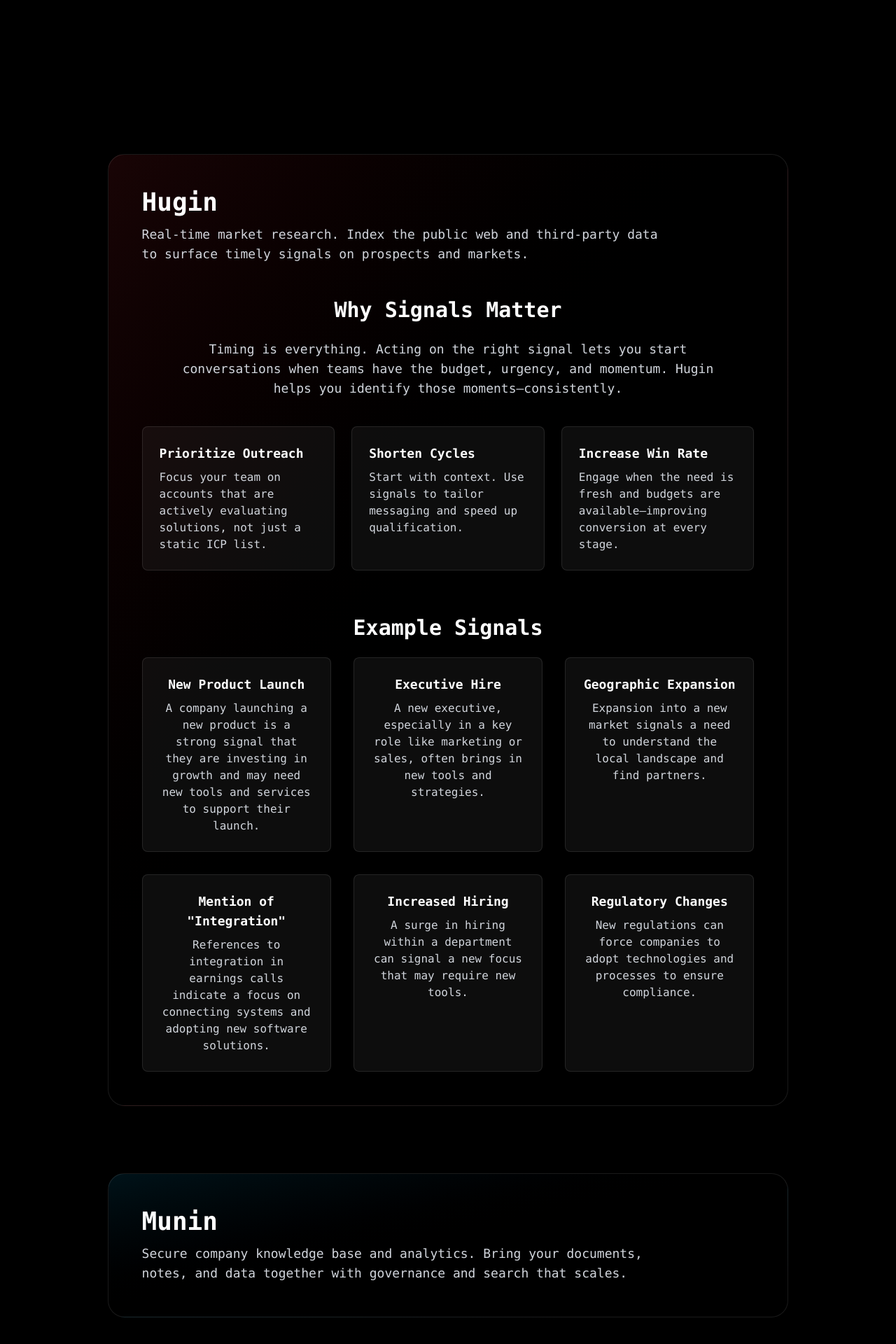
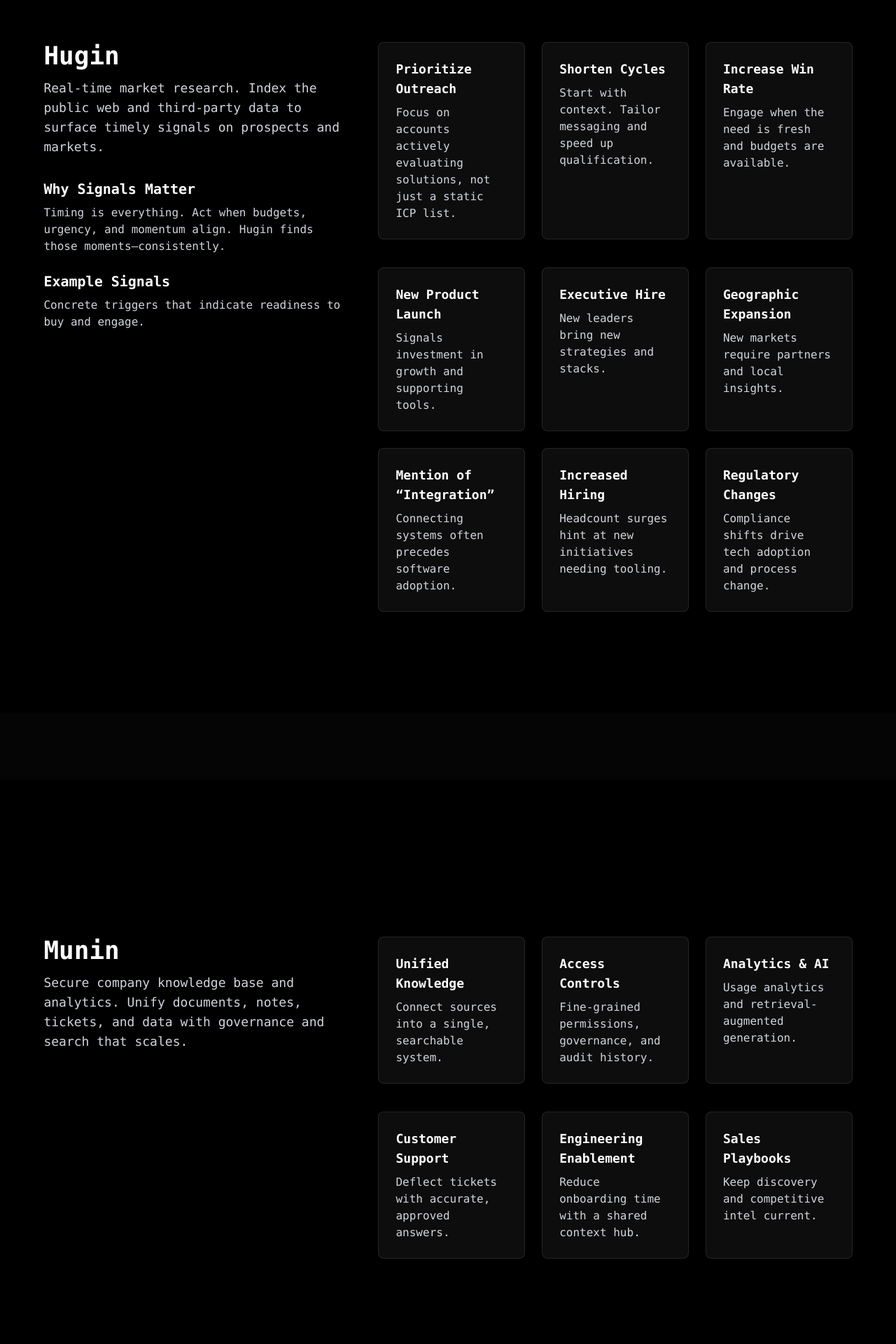
Before and after one commit to christianzmwang/allvitr, a Next.js app: page /platforms in a window 1280 px wide. Shown: the part 420-2340 px from the top of the page at 70% size. Built offline with nearby package versions, Linux system fonts and the light colour scheme.

Commit message:
design changes to Platforms page

```diff
--- a/src/app/platforms/page.tsx
+++ b/src/app/platforms/page.tsx
@@ -8,7 +8,7 @@
       {/* Hero */}
       <section
         data-nav-theme="dark"
-        className="relative flex items-center justify-center min-h-[50vh] md:min-h-[60vh] p-6 md:p-8 overflow-hidden"
+        className="relative flex items-center justify-center min-h-[25vh] md:min-h-[30vh] p-6 md:p-8 overflow-hidden"
       >
         <div className="relative z-10 max-w-2xl w-full text-center">
           <h1 className="text-4xl md:text-5xl font-extrabold text-white mb-4">
@@ -21,163 +21,189 @@
         </div>
       </section>
 
-      {/* Sections */}
-      <main className="flex-1 pad-section py-12 md:py-16">
-        <div className="container-80 space-y-24">
-          {/* Hugin */}
-          <section id="hugin" data-nav-theme="dark" className="scroll-mt-32">
-            <div className="relative overflow-hidden rounded-3xl border border-white/10 p-8 md:p-12 bg-gradient-to-br from-red-500/10 via-black/30 to-black/60">
-              <div className="max-w-3xl">
-                <h2 className="text-3xl md:text-4xl font-bold text-white mb-3">
-                  Hugin
-                </h2>
-                <p className="text-gray-300 text-lg">
-                  Real-time market research. Index the public web and
-                  third-party data to surface timely signals on prospects and
-                  markets.
+      {/* Hugin (dark, homepage style) */}
+      <section
+        id="hugin"
+        data-nav-theme="dark"
+        className="scroll-mt-32 min-h-screen pad-section bg-gradient-to-b from-transparent via-black/100 via-20% to-black md:-mt-[10vh] -mt-0 overflow-hidden"
+      >
+        <div className="mt-[10vh] min-h-[80vh] flex items-center py-20 md:py-36">
+          <div className="container-95 grid grid-cols-1 md:grid-cols-5 gap-10 items-start">
+            {/* Left: headline + description */}
+            <div className="md:col-span-2">
+              <h2 className="text-3xl md:text-4xl font-bold text-white mb-3">Hugin</h2>
+              <p className="text-lg text-gray-300 mb-8 max-w-prose">
+                Real-time market research. Index the public web and third-party
+                data to surface timely signals on prospects and markets.
+              </p>
+              <div className="space-y-6">
+                <div>
+                  <h3 className="text-xl font-semibold text-white">Why Signals Matter</h3>
+                  <p className="text-gray-300 mt-2">
+                    Timing is everything. Act when budgets, urgency, and momentum
+                    align. Hugin finds those moments—consistently.
                   </p>
                 </div>
-
-              {/* Moved from Home - Section 2: Why Signals Matter (dark themed) */}
-              <div className="mt-12">
-                <h3 className="text-2xl md:text-3xl font-bold text-white mb-6 text-center">
-                  Why Signals Matter
-                </h3>
-                <p className="text-base md:text-lg text-gray-300 text-center max-w-3xl mx-auto mb-10">
-                  Timing is everything. Acting on the right signal lets you
-                  start conversations when teams have the budget, urgency, and
-                  momentum. Hugin helps you identify those moments—consistently.
-                </p>
-                <div className="grid grid-cols-1 md:grid-cols-3 gap-6">
-                  <div className="bg-white/5 p-6 rounded-lg border border-white/10">
-                    <h4 className="text-lg font-semibold text-white mb-2">
-                      Prioritize Outreach
-                    </h4>
-                    <p className="text-gray-300">
-                      Focus your team on accounts that are actively evaluating
-                      solutions, not just a static ICP list.
-                    </p>
-                  </div>
-                  <div className="bg-white/5 p-6 rounded-lg border border-white/10">
-                    <h4 className="text-lg font-semibold text-white mb-2">
-                      Shorten Cycles
-                    </h4>
-                    <p className="text-gray-300">
-                      Start with context. Use signals to tailor messaging and
-                      speed up qualification.
-                    </p>
-                  </div>
-                  <div className="bg-white/5 p-6 rounded-lg border border-white/10">
-                    <h4 className="text-lg font-semibold text-white mb-2">
-                      Increase Win Rate
-                    </h4>
-                    <p className="text-gray-300">
-                      Engage when the need is fresh and budgets are
-                      available—improving conversion at every stage.
+                <div>
+                  <h3 className="text-xl font-semibold text-white">Example Signals</h3>
+                  <p className="text-gray-300 mt-2">
+                    Concrete triggers that indicate readiness to buy and engage.
                   </p>
                 </div>
               </div>
             </div>
 
-              {/* Moved from Home - Section 4: Example Signals */}
-              <div className="mt-16">
-                <h3 className="text-2xl md:text-3xl font-bold text-white mb-6 text-center">
-                  Example Signals
-                </h3>
-                <div className="grid grid-cols-1 md:grid-cols-2 lg:grid-cols-3 gap-8">
-                  <div className="bg-white/5 p-6 rounded-lg text-center border border-white/10">
-                    <h4 className="text-lg font-bold text-white mb-2">
-                      New Product Launch
-                    </h4>
-                    <p className="text-gray-300">
-                      A company launching a new product is a strong signal that
-                      they are investing in growth and may need new tools and
-                      services to support their launch.
-                    </p>
+            {/* Right: cards */}
+            <div className="md:col-span-3 space-y-10">
+              <div className="grid grid-cols-1 md:grid-cols-3 gap-6">
+                <div className="bg-white/5 p-6 rounded-lg border border-white/10">
+                  <h4 className="text-lg font-semibold text-white mb-2">Prioritize Outreach</h4>
+                  <p className="text-gray-300">Focus on accounts actively evaluating solutions, not just a static ICP list.</p>
                 </div>
-                  <div className="bg-white/5 p-6 rounded-lg text-center border border-white/10">
-                    <h4 className="text-lg font-bold text-white mb-2">
-                      Executive Hire
-                    </h4>
-                    <p className="text-gray-300">
-                      A new executive, especially in a key role like marketing
-                      or sales, often brings in new tools and strategies.
-                    </p>
+                <div className="bg-white/5 p-6 rounded-lg border border-white/10">
+                  <h4 className="text-lg font-semibold text-white mb-2">Shorten Cycles</h4>
+                  <p className="text-gray-300">Start with context. Tailor messaging and speed up qualification.</p>
                 </div>
-                  <div className="bg-white/5 p-6 rounded-lg text-center border border-white/10">
-                    <h4 className="text-lg font-bold text-white mb-2">
-                      Geographic Expansion
-                    </h4>
-                    <p className="text-gray-300">
-                      Expansion into a new market signals a need to understand
-                      the local landscape and find partners.
-                    </p>
+                <div className="bg-white/5 p-6 rounded-lg border border-white/10">
+                  <h4 className="text-lg font-semibold text-white mb-2">Increase Win Rate</h4>
+                  <p className="text-gray-300">Engage when the need is fresh and budgets are available.</p>
                 </div>
-                  <div className="bg-white/5 p-6 rounded-lg text-center border border-white/10">
-                    <h4 className="text-lg font-bold text-white mb-2">
-                      Mention of &quot;Integration&quot;
-                    </h4>
-                    <p className="text-gray-300">
-                      References to integration in earnings calls indicate a
-                      focus on connecting systems and adopting new software
-                      solutions.
-                    </p>
               </div>
-                  <div className="bg-white/5 p-6 rounded-lg text-center border border-white/10">
-                    <h4 className="text-lg font-bold text-white mb-2">
-                      Increased Hiring
-                    </h4>
-                    <p className="text-gray-300">
-                      A surge in hiring within a department can signal a new
-                      focus that may require new tools.
-                    </p>
+
+              <div className="grid grid-cols-1 md:grid-cols-2 lg:grid-cols-3 gap-6">
+                <div className="bg-white/5 p-6 rounded-lg border border-white/10">
+                  <h4 className="text-lg font-semibold text-white mb-2">New Product Launch</h4>
+                  <p className="text-gray-300">Signals investment in growth and supporting tools.</p>
                 </div>
-                  <div className="bg-white/5 p-6 rounded-lg text-center border border-white/10">
-                    <h4 className="text-lg font-bold text-white mb-2">
-                      Regulatory Changes
-                    </h4>
-                    <p className="text-gray-300">
-                      New regulations can force companies to adopt technologies
-                      and processes to ensure compliance.
-                    </p>
+                <div className="bg-white/5 p-6 rounded-lg border border-white/10">
+                  <h4 className="text-lg font-semibold text-white mb-2">Executive Hire</h4>
+                  <p className="text-gray-300">New leaders bring new strategies and stacks.</p>
+                </div>
+                <div className="bg-white/5 p-6 rounded-lg border border-white/10">
+                  <h4 className="text-lg font-semibold text-white mb-2">Geographic Expansion</h4>
+                  <p className="text-gray-300">New markets require partners and local insights.</p>
+                </div>
+                <div className="bg-white/5 p-6 rounded-lg border border-white/10">
+                  <h4 className="text-lg font-semibold text-white mb-2">Mention of “Integration”</h4>
+                  <p className="text-gray-300">Connecting systems often precedes software adoption.</p>
+                </div>
+                <div className="bg-white/5 p-6 rounded-lg border border-white/10">
+                  <h4 className="text-lg font-semibold text-white mb-2">Increased Hiring</h4>
+                  <p className="text-gray-300">Headcount surges hint at new initiatives needing tooling.</p>
+                </div>
+                <div className="bg-white/5 p-6 rounded-lg border border-white/10">
+                  <h4 className="text-lg font-semibold text-white mb-2">Regulatory Changes</h4>
+                  <p className="text-gray-300">Compliance shifts drive tech adoption and process change.</p>
+                </div>
               </div>
             </div>
           </div>
         </div>
       </section>
 
-          {/* Munin */}
-          <section id="munin" data-nav-theme="dark" className="scroll-mt-32">
-            <div className="relative overflow-hidden rounded-3xl border border-white/10 p-8 md:p-12 bg-gradient-to-br from-sky-400/10 via-black/30 to-black/60">
-              <div className="max-w-3xl">
-                <h2 className="text-3xl md:text-4xl font-bold text-white mb-3">
-                  Munin
-                </h2>
-                <p className="text-gray-300 text-lg">
-                  Secure company knowledge base and analytics. Bring your
-                  documents, notes, and data together with governance and search
-                  that scales.
+      {/* Spacer */}
+      <div data-nav-theme="dark" aria-hidden className="glass-spacer mx-auto w-[100%] md:max-w-[100%] h-16 md:h-24" />
+
+      {/* Munin (dark, homepage style) */}
+      <section
+        id="munin"
+        data-nav-theme="dark"
+        className="scroll-mt-32 min-h-screen pad-section bg-gradient-to-b from-transparent via-black/100 via-20% to-black overflow-hidden"
+      >
+        <div className="mt-[10vh] min-h-[80vh] flex items-center py-20 md:py-36">
+          <div className="container-95 grid grid-cols-1 md:grid-cols-5 gap-10 items-start">
+            <div className="md:col-span-2">
+              <h2 className="text-3xl md:text-4xl font-bold text-white mb-3">Munin</h2>
+              <p className="text-lg text-gray-300 mb-8 max-w-prose">
+                Secure company knowledge base and analytics. Unify documents,
+                notes, tickets, and data with governance and search that scales.
               </p>
+            </div>
+            <div className="md:col-span-3 space-y-10">
+              <div className="grid grid-cols-1 md:grid-cols-3 gap-6">
+                <div className="bg-white/5 p-6 rounded-lg border border-white/10">
+                  <h4 className="text-lg font-semibold text-white mb-2">Unified Knowledge</h4>
+                  <p className="text-gray-300">Connect sources into a single, searchable system.</p>
+                </div>
+                <div className="bg-white/5 p-6 rounded-lg border border-white/10">
+                  <h4 className="text-lg font-semibold text-white mb-2">Access Controls</h4>
+                  <p className="text-gray-300">Fine-grained permissions, governance, and audit history.</p>
+                </div>
+                <div className="bg-white/5 p-6 rounded-lg border border-white/10">
+                  <h4 className="text-lg font-semibold text-white mb-2">Analytics & AI</h4>
+                  <p className="text-gray-300">Usage analytics and retrieval-augmented generation.</p>
+                </div>
+              </div>
+              <div className="grid grid-cols-1 md:grid-cols-3 gap-6">
+                <div className="bg-white/5 p-6 rounded-lg border border-white/10">
+                  <h4 className="text-lg font-semibold text-white mb-2">Customer Support</h4>
+                  <p className="text-gray-300">Deflect tickets with accurate, approved answers.</p>
+                </div>
+                <div className="bg-white/5 p-6 rounded-lg border border-white/10">
+                  <h4 className="text-lg font-semibold text-white mb-2">Engineering Enablement</h4>
+                  <p className="text-gray-300">Reduce onboarding time with a shared context hub.</p>
+                </div>
+                <div className="bg-white/5 p-6 rounded-lg border border-white/10">
+                  <h4 className="text-lg font-semibold text-white mb-2">Sales Playbooks</h4>
+                  <p className="text-gray-300">Keep discovery and competitive intel current.</p>
+                </div>
+              </div>
+            </div>
           </div>
         </div>
       </section>
 
-          {/* Odin */}
-          <section id="odin" data-nav-theme="dark" className="scroll-mt-32">
-            <div className="relative overflow-hidden rounded-3xl border border-white/10 p-8 md:p-12 bg-gradient-to-br from-gray-400/10 via-black/30 to-black/60">
-              <div className="max-w-3xl">
-                <h2 className="text-3xl md:text-4xl font-bold text-white mb-3">
-                  Odin
-                </h2>
-                <p className="text-gray-300 text-lg">
+      {/* Spacer */}
+      <div data-nav-theme="dark" aria-hidden className="glass-spacer mx-auto w-[100%] md:max-w-[100%] h-16 md:h-24" />
+
+      {/* Odin (dark, homepage style) */}
+      <section
+        id="odin"
+        data-nav-theme="dark"
+        className="scroll-mt-32 min-h-screen pad-section bg-gradient-to-b from-transparent via-black/100 via-20% to-black overflow-hidden"
+      >
+        <div className="mt-[10vh] min-h-[80vh] flex items-center py-20 md:py-36">
+          <div className="container-95 grid grid-cols-1 md:grid-cols-5 gap-10 items-start">
+            <div className="md:col-span-2">
+              <h2 className="text-3xl md:text-4xl font-bold text-white mb-3">Odin</h2>
+              <p className="text-lg text-gray-300 mb-8 max-w-prose">
                 Executive dashboard for real-time KPIs. A single pane of glass
-                  across revenue, product, and operations—updated continuously.
+                across revenue, product, and operations—always up to date.
               </p>
+            </div>
+            <div className="md:col-span-3 space-y-10">
+              <div className="grid grid-cols-1 md:grid-cols-3 gap-6">
+                <div className="bg-white/5 p-6 rounded-lg border border-white/10">
+                  <h4 className="text-lg font-semibold text-white mb-2">Real-time Pipelines</h4>
+                  <p className="text-gray-300">Stream from your warehouse, product events, and CRM.</p>
+                </div>
+                <div className="bg-white/5 p-6 rounded-lg border border-white/10">
+                  <h4 className="text-lg font-semibold text-white mb-2">Executive Views</h4>
+                  <p className="text-gray-300">Curated dashboards for leadership teams.</p>
+                </div>
+                <div className="bg-white/5 p-6 rounded-lg border border-white/10">
+                  <h4 className="text-lg font-semibold text-white mb-2">Alerts & Anomalies</h4>
+                  <p className="text-gray-300">Proactive notifications when goals drift or trends shift.</p>
+                </div>
+              </div>
+              <div className="grid grid-cols-1 md:grid-cols-3 gap-6">
+                <div className="bg-white/5 p-6 rounded-lg border border-white/10">
+                  <h4 className="text-lg font-semibold text-white mb-2">Revenue</h4>
+                  <p className="text-gray-300">Pipeline health, conversion, and forecast accuracy.</p>
+                </div>
+                <div className="bg-white/5 p-6 rounded-lg border border-white/10">
+                  <h4 className="text-lg font-semibold text-white mb-2">Product</h4>
+                  <p className="text-gray-300">Activation, engagement, retention, adoption.</p>
+                </div>
+                <div className="bg-white/5 p-6 rounded-lg border border-white/10">
+                  <h4 className="text-lg font-semibold text-white mb-2">Operations</h4>
+                  <p className="text-gray-300">SLAs, incident trends, and efficiency improvements.</p>
+                </div>
+              </div>
+            </div>
           </div>
         </div>
       </section>
     </div>
-      </main>
-    </div>
   )
 }
```
Also changed, not shown: src/app/page.tsx (+10 -10 lines). Lines whose indentation alone changed are shown as unchanged.
